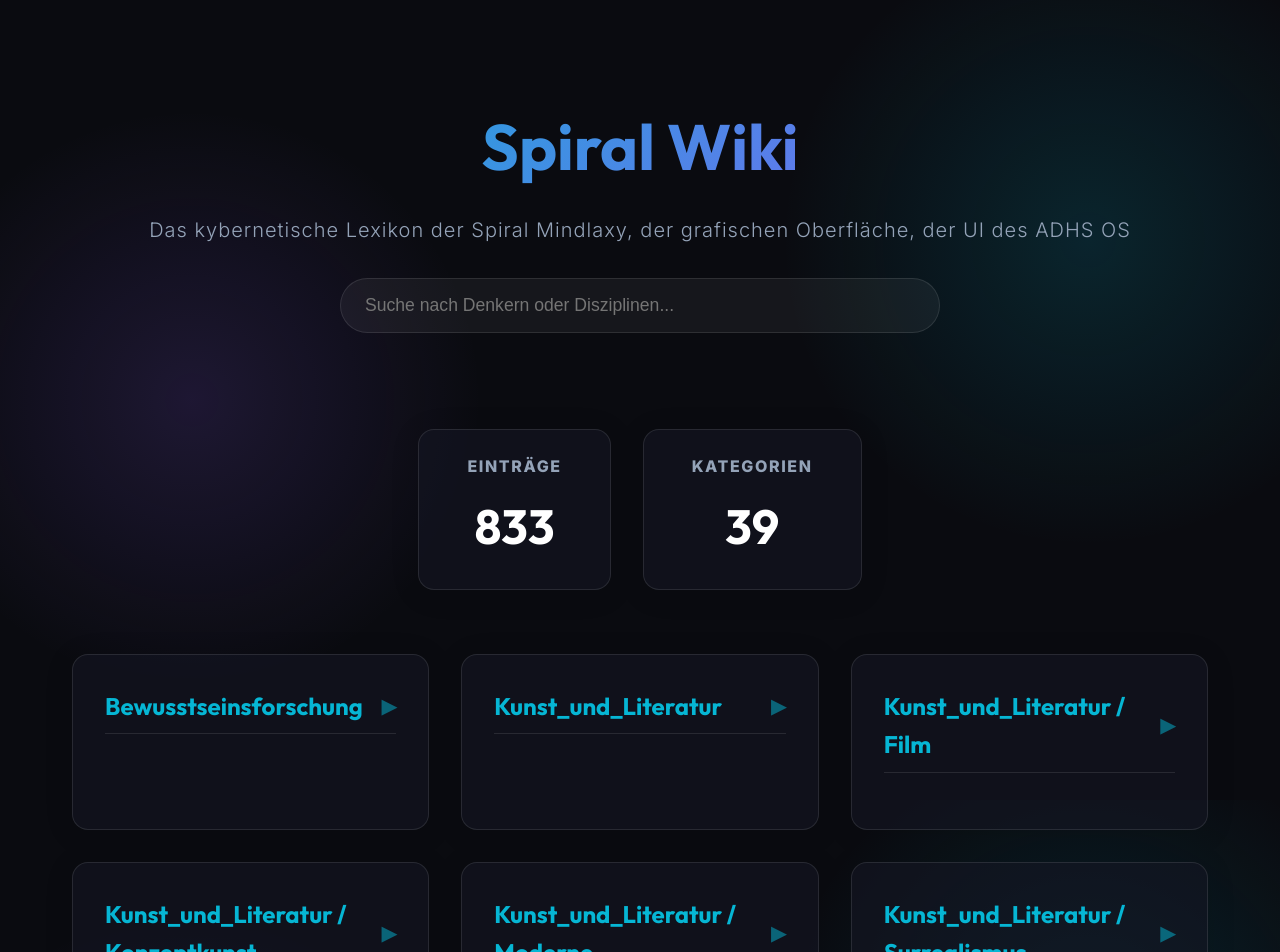
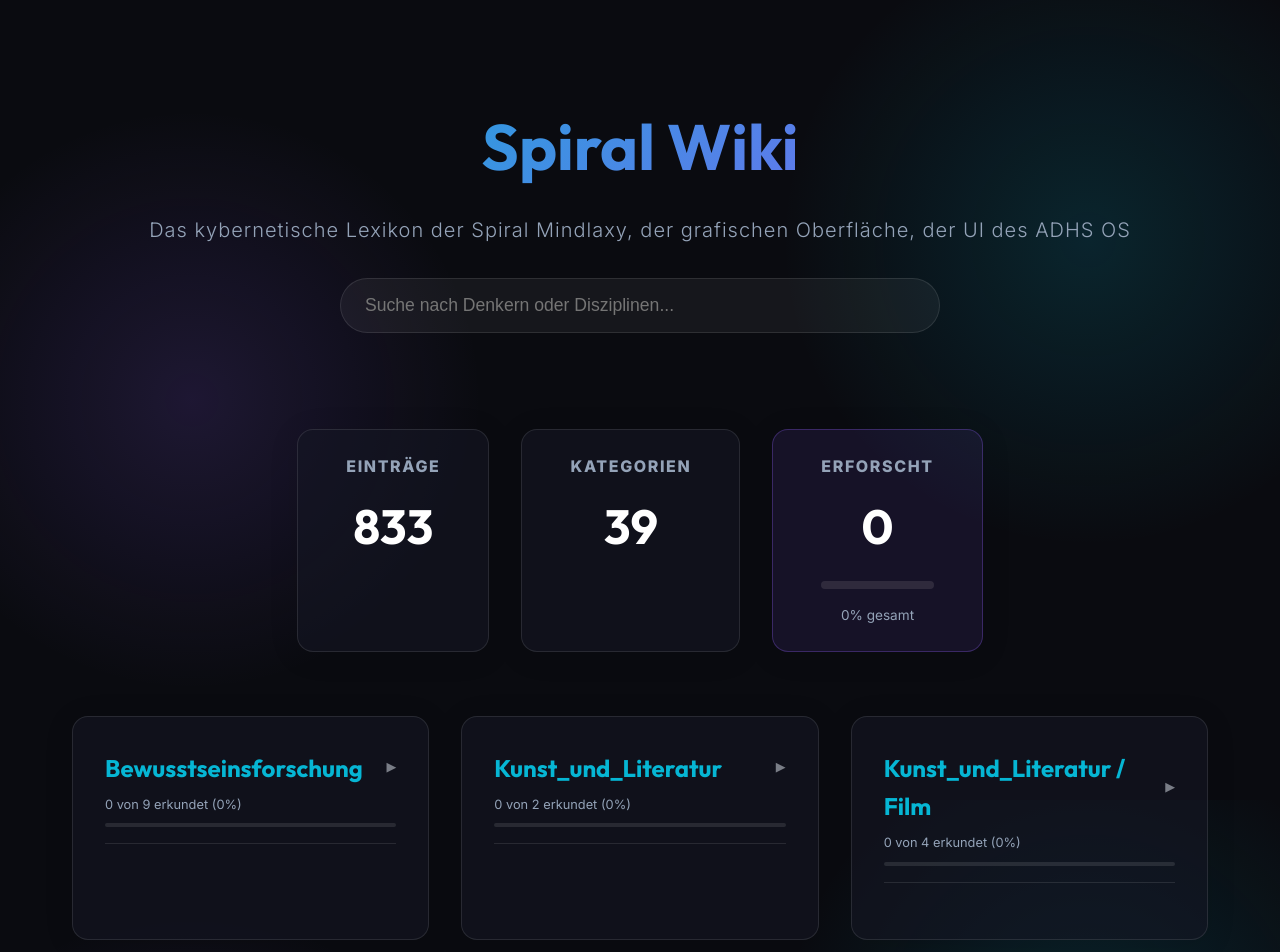
Before and after one commit to ralfarminkirchner-netizen/spiral-wiki-app, a React (Vite) app: page / in a window 1280 px wide. Shown: the top 952 px of the page. Built offline with nearby package versions, Linux system fonts and the light colour scheme.

Commit message:
Add local progress tracking & Gamification UX

```diff
--- a/src/App.tsx
+++ b/src/App.tsx
@@ -2,6 +2,31 @@ import { Routes, Route, Link, useParams, useNavigate } from 'react-router-dom';
 import { useState, useEffect } from 'react';
 import ReactMarkdown from 'react-markdown';
 import remarkGfm from 'remark-gfm';
+
+// Custom Hook für lokalen Speicher
+function useLocalStorage<T>(key: string, initialValue: T): [T, (value: T | ((val: T) => T)) => void] {
+  const [storedValue, setStoredValue] = useState<T>(() => {
+    try {
+      const item = window.localStorage.getItem(key);
+      return item ? JSON.parse(item) : initialValue;
+    } catch (error) {
+      console.warn(error);
+      return initialValue;
+    }
+  });
+
+  const setValue = (value: T | ((val: T) => T)) => {
+    try {
+      const valueToStore = value instanceof Function ? value(storedValue) : value;
+      setStoredValue(valueToStore);
+      window.localStorage.setItem(key, JSON.stringify(valueToStore));
+    } catch (error) {
+      console.warn(error);
+    }
+  };
+  return [storedValue, setValue];
+}
+
 
 // The data is generated by the build script and placed in public/data.json
 interface Monograph {
@@ -12,7 +37,12 @@ interface Monograph {
   imageUrl?: string | null;
 }
 
-function Dashboard({ data }: { data: Monograph[] }) {
+interface DashboardProps {
+  data: Monograph[];
+  readMonographs: string[];
+}
+
+function Dashboard({ data, readMonographs }: DashboardProps) {
   const [search, setSearch] = useState('');
   const [expandedCategory, setExpandedCategory] = useState<string | null>(null);
 
@@ -47,6 +77,14 @@ function Dashboard({ data }: { data: Monograph[] }) {
           <h3>Kategorien</h3>
           <p className="stat-number">{categories.length}</p>
         </div>
+        <div className="stat-box glass highlight-box">
+          <h3>Erforscht</h3>
+          <p className="stat-number">{readMonographs.length}</p>
+          <div className="progress-bar-container">
+            <div className="progress-bar-fill" style={{ width: `${Math.round((readMonographs.length / data.length) * 100)}%` }}></div>
+          </div>
+          <p className="progress-text">{Math.round((readMonographs.length / data.length) * 100)}% gesamt</p>
+        </div>
       </div>
 
       <div className="category-grid">
@@ -55,33 +93,50 @@ function Dashboard({ data }: { data: Monograph[] }) {
           if (categoryItems.length === 0) return null;
 
           const isExpanded = expandedCategory === category || search.length > 0;
+          const categoryReadCount = categoryItems.filter(item => readMonographs.includes(item.id)).length;
+          const catProgress = Math.round((categoryReadCount / categoryItems.length) * 100);
 
           return (
             <div
               key={category}
               className={`category-card glass ${isExpanded ? 'expanded' : ''}`}
             >
-              <h2
-                className="category-title"
+              <div
+                className="category-header"
                 onClick={() => setExpandedCategory(isExpanded && search.length === 0 ? null : category)}
-                style={{ cursor: 'pointer', display: 'flex', justifyContent: 'space-between', alignItems: 'center' }}
               >
-                {category}
-                <span style={{ fontSize: '0.8em', opacity: 0.5 }}>{isExpanded ? '▼' : '▶'}</span>
-              </h2>
+                <div className="category-title-row">
+                  <h2 className="category-title">{category}</h2>
+                  <span className="expand-icon">{isExpanded ? '▼' : '▶'}</span>
+                </div>
+                <div className="category-progress-container">
+                  <div className="category-progress-text">
+                    {categoryReadCount} von {categoryItems.length} erkundet ({catProgress}%)
+                  </div>
+                  <div className="progress-bar-container small">
+                    <div className="progress-bar-fill" style={{ width: `${catProgress}%` }}></div>
+                  </div>
+                </div>
+              </div>
 
               {isExpanded && (
                 <ul className="monograph-list animate-slide-up">
-                  {categoryItems.map(item => (
+                  {categoryItems.map(item => {
+                    const isRead = readMonographs.includes(item.id);
+                    return (
                       <li key={item.id}>
-                      <Link to={`/monograph/${item.id}`} className="monograph-link">
+                        <Link to={`/monograph/${item.id}`} className={`monograph-link ${isRead ? 'read' : ''}`}>
                           {item.imageUrl && (
-                          <div className="monograph-avatar" style={{ backgroundImage: `url(${item.imageUrl})` }}></div>
+                            <div className="monograph-avatar" style={{ backgroundImage: `url(${item.imageUrl})` }}>
+                              {isRead && <div className="read-badge">✓</div>}
+                            </div>
                           )}
+                          {!item.imageUrl && isRead && <span className="read-badge-text">✓</span>}
                           <span>{item.title}</span>
                         </Link>
                       </li>
-                  ))}
+                    );
+                  })}
                 </ul>
               )}
             </div>
@@ -92,10 +147,21 @@ function Dashboard({ data }: { data: Monograph[] }) {
   );
 }
 
-function MonographReader({ data }: { data: Monograph[] }) {
+interface ReaderProps {
+  data: Monograph[];
+  markAsRead: (id: string) => void;
+}
+
+function MonographReader({ data, markAsRead }: ReaderProps) {
   const { id } = useParams<{ id: string }>();
   const navigate = useNavigate();
   const monograph = data.find(d => d.id === id);
+
+  useEffect(() => {
+    if (id && monograph) {
+      markAsRead(id);
+    }
+  }, [id, monograph, markAsRead]);
 
   if (!monograph) {
     return (
@@ -117,7 +183,20 @@ function MonographReader({ data }: { data: Monograph[] }) {
       </nav>
 
       <article className="reader-content glass">
-        <ReactMarkdown remarkPlugins={[remarkGfm]}>
+        <ReactMarkdown
+          remarkPlugins={[remarkGfm]}
+          components={{
+            a: ({node, ...props}) => {
+              const href = props.href || '';
+              // Interne Links via React Router leiten
+              if (href.startsWith('/monograph/')) {
+                return <Link to={href} className="wiki-link">{props.children}</Link>;
+              }
+              // Externe Links klassisch öffnen
+              return <a target="_blank" rel="noopener noreferrer" className="external-link" {...props}>{props.children}</a>;
+            }
+          }}
+        >
           {monograph.content}
         </ReactMarkdown>
       </article>
@@ -128,6 +207,16 @@ function MonographReader({ data }: { data: Monograph[] }) {
 export default function App() {
   const [data, setData] = useState<Monograph[]>([]);
   const [loading, setLoading] = useState(true);
+  const [readMonographs, setReadMonographs] = useLocalStorage<string[]>('spiral-wiki-read', []);
+
+  const markAsRead = (id: string) => {
+    setReadMonographs(prev => {
+      if (!prev.includes(id)) {
+        return [...prev, id];
+      }
+      return prev;
+    });
+  };
 
   useEffect(() => {
     fetch('/data.json')
@@ -149,8 +238,8 @@ export default function App() {
   return (
     <div className="app-layout">
       <Routes>
-        <Route path="/" element={<Dashboard data={data} />} />
-        <Route path="/monograph/:id" element={<MonographReader data={data} />} />
+        <Route path="/" element={<Dashboard data={data} readMonographs={readMonographs} />} />
+        <Route path="/monograph/:id" element={<MonographReader data={data} markAsRead={markAsRead} />} />
       </Routes>
     </div>
   );
--- a/src/index.css
+++ b/src/index.css
@@ -145,6 +145,37 @@ a:hover {
   color: white;
 }
 
+.highlight-box {
+  background: rgba(139, 92, 246, 0.1);
+  border-color: rgba(139, 92, 246, 0.3);
+}
+
+.progress-bar-container {
+  width: 100%;
+  height: 8px;
+  background: rgba(255, 255, 255, 0.1);
+  border-radius: 4px;
+  margin: 1rem 0;
+  overflow: hidden;
+}
+
+.progress-bar-container.small {
+  height: 4px;
+  margin: 0.5rem 0 0 0;
+}
+
+.progress-bar-fill {
+  height: 100%;
+  background: linear-gradient(90deg, var(--accent-cyan), var(--accent-purple));
+  border-radius: 4px;
+  transition: width 0.5s ease-out;
+}
+
+.progress-text {
+  font-size: 0.85rem;
+  color: var(--text-muted);
+}
+
 .category-grid {
   display: grid;
   grid-template-columns: repeat(auto-fill, minmax(350px, 1fr));
@@ -161,13 +192,37 @@ a:hover {
   border-color: rgba(255, 255, 255, 0.2);
 }
 
+.category-header {
+  cursor: pointer;
+  border-bottom: 1px solid var(--border-glass);
+  padding-bottom: 1rem;
+  margin-bottom: 1.5rem;
+}
+
+.category-title-row {
+  display: flex;
+  justify-content: space-between;
+  align-items: center;
+}
+
 .category-title {
   font-family: var(--font-display);
   font-size: 1.5rem;
   color: var(--accent-cyan);
-  margin-bottom: 1.5rem;
-  border-bottom: 1px solid var(--border-glass);
-  padding-bottom: 0.5rem;
+}
+
+.expand-icon {
+  font-size: 0.8em;
+  opacity: 0.5;
+}
+
+.category-progress-container {
+  margin-top: 0.5rem;
+}
+
+.category-progress-text {
+  font-size: 0.8rem;
+  color: var(--text-muted);
 }
 
 .monograph-list {
@@ -185,7 +240,50 @@ a:hover {
   gap: 1rem;
   padding: 0.5rem;
   border-radius: 8px;
-  transition: background 0.2s ease, padding-left 0.2s ease;
+  transition: background 0.2s ease, padding-left 0.2s ease, opacity 0.2s ease;
+}
+
+.monograph-link:hover {
+  background: rgba(255, 255, 255, 0.05);
+  padding-left: 1rem;
+}
+
+.monograph-link.read {
+  opacity: 0.6;
+}
+
+.monograph-avatar {
+  width: 32px;
+  height: 32px;
+  border-radius: 50%;
+  background-size: cover;
+  background-position: center;
+  flex-shrink: 0;
+  border: 1px solid var(--border-glass);
+  position: relative;
+}
+
+.read-badge {
+  position: absolute;
+  bottom: -4px;
+  right: -4px;
+  background: var(--accent-cyan);
+  color: #0a0b10;
+  width: 14px;
+  height: 14px;
+  border-radius: 50%;
+  display: flex;
+  align-items: center;
+  justify-content: center;
+  font-size: 10px;
+  font-weight: bold;
+}
+
+.read-badge-text {
+  color: var(--accent-cyan);
+  font-weight: bold;
+  font-size: 1rem;
+  flex-shrink: 0;
 }
 
 .monograph-link:hover {
@@ -263,6 +361,30 @@ a:hover {
   box-shadow: 0 4px 20px rgba(0,0,0,0.3);
 }
 
+.wiki-link {
+  color: var(--accent-cyan);
+  text-decoration: underline;
+  text-decoration-color: rgba(6, 182, 212, 0.4);
+  text-underline-offset: 4px;
+  font-weight: 500;
+  transition: all 0.2s ease;
+  padding: 0 2px;
+  border-radius: 4px;
+}
+
+.wiki-link:hover {
+  background: rgba(6, 182, 212, 0.1);
+  text-decoration-color: var(--accent-cyan);
+  text-shadow: 0 0 10px rgba(6, 182, 212, 0.5);
+}
+
+.external-link {
+  color: var(--accent-purple);
+  text-decoration: underline;
+  text-decoration-color: rgba(139, 92, 246, 0.4);
+  text-underline-offset: 4px;
+}
+
 .reader-content h1 {
   font-family: var(--font-display);
   font-size: 2.5rem;
```
Lines whose indentation alone changed are shown as unchanged.
